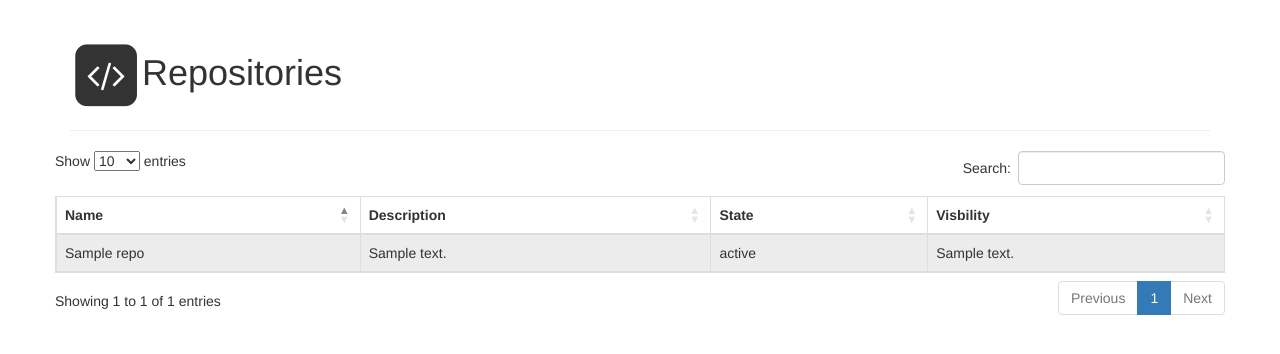
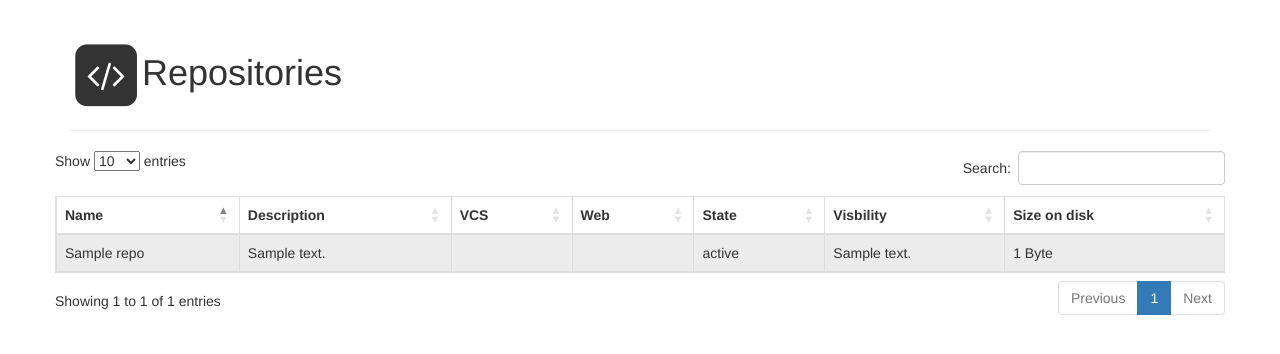
Before and after one commit to divad/trackit, a Python web app: template templates/god_repo_list.html in a window 1280 px wide. Shown: the part 51-405 px from the top of the page. Run offline with Jinja, Linux system fonts and the light colour scheme; the template is opened without the code that fills it: most values are stand-ins (such as "Sample title", 1, 10 or a date in 2020); some libraries are stand-ins or nearby versions.

Commit message:
Added size of repos to god view, added vcs/web type to god repo view. Added no of members to teams list (god mode).

```diff
--- a/repos.py
+++ b/repos.py
@@ -35,7 +35,7 @@
 
 def get_all():
 	curd = g.db.cursor(mysql.cursors.DictCursor)
-	curd.execute('SELECT * FROM `repos` ORDER BY `name`')
+	curd.execute('SELECT * FROM `repos` LEFT JOIN `repo_stats` ON `repos`.`id` = `repo_stats`.`id` ORDER BY `repos`.`name`')
 	return curd.fetchall()
 
 ################################################################################
--- a/templates/god_repo_list.html
+++ b/templates/god_repo_list.html
@@ -13,8 +13,32 @@
 <script type="text/javascript" language="javascript" src="//cdn.datatables.net/1.10.3/js/jquery.dataTables.min.js"></script>
 <script type="text/javascript" language="javascript" src="//cdn.datatables.net/plug-ins/380cb78f450/integration/bootstrap/3/dataTables.bootstrap.js"></script>
 <script type="text/javascript" charset="utf-8">
+jQuery.fn.dataTable.ext.type.order['file-size-pre'] = function ( data ) {
+    var units = data.replace( /[\d\.]/g, '' ).toLowerCase();
+    var multiplier = 1;
+
+    if ( units === 'kb' ) {
+        multiplier = 1000;
+    }
+    else if ( units === 'mb' ) {
+        multiplier = 1000000;
+    }
+    else if ( units === 'gb' ) {
+        multiplier = 1000000000;
+    }
+
+    return parseFloat( data ) * multiplier;
+};
+
 $(document).ready(function() {
-	$('#dtable').dataTable();
+	$('#dtable').dataTable(
+{
+columnDefs: [
+       { type: 'file-size', targets: 6 }
+     ]
+}
+
+);
 } );
 </script>
 
@@ -22,7 +46,13 @@
 	<table id="dtable" class="table table-striped table-bordered table-hover" cellspacing="0" width="100%">
 		<thead>
 			<tr>
-				<th>Name</th><th>Description</th><th>State</th><th>Visbility</th>
+				<th>Name</th>
+				<th>Description</th>
+				<th>VCS</th>
+				<th>Web</th>
+				<th>State</th>
+				<th>Visbility</th>
+				<th>Size on disk</th>
 			</tr>
 		</thead>
 		<tbody>
@@ -31,8 +61,29 @@
 			<tr data-url="{{repo.link}}" class="rowclick-tr">
 				<td class="rowclick-td">{{repo.name}}</td>
 				<td class="rowclick-td">{{repo.desc|truncate(30)}}</td>
+				<td class="rowclick-td">
+				{% if repo.src_type == 'git' %}
+					Git
+				{% elif repo.src_type == 'svn' %}
+					Subversion
+				{% elif repo.src_type == 'hg' %}
+					Mercurial
+				{% elif repo.src_type == 'none' %}
+					No VCS
+				{% endif %}
+				</td>
+				<td class="rowclick-td">
+				{% if repo.web_type == 'trac' %}
+					Trac
+				{% elif repo.web_type == 'redmine' %}
+					Redmine
+				{% elif repo.web_type == 'none' %}
+					None
+				{% endif %}
+				</td>
 				<td class="rowclick-td">{{repo.status}}</td>
 				<td class="rowclick-td">{{repo.visibility}}</td>
+				<td class="rowclick-td">{{repo.total_size|filesizeformat}}</td>
 			</tr>
 		{% endfor %}
 
--- a/templates/god_team_list.html
+++ b/templates/god_team_list.html
@@ -24,7 +24,9 @@
 	<table id="dtable" class="table table-striped table-bordered table-hover" cellspacing="0" width="100%">
 		<thead>
 			<tr>
-				<th>Name</th><th>Description</th>
+				<th>Name</th>
+				<th>Description</th>
+				<th>Members</th>
 			</tr>
 		</thead>
 		<tbody>
@@ -36,6 +38,7 @@
 			<tr data-url="{{team.link}}" class="rowclick-tr">
 				<td class="rowclick-td">{{team.name}}</td>
 				<td class="rowclick-td">{{team.desc|truncate(30)}}</td>
+				<td class="rowclick-td">{{team.members}}</td>
 			</tr>
 		{% endfor %}
 	{%endif%}
```
Also changed, not shown: teams.py (+9 -0 lines).
